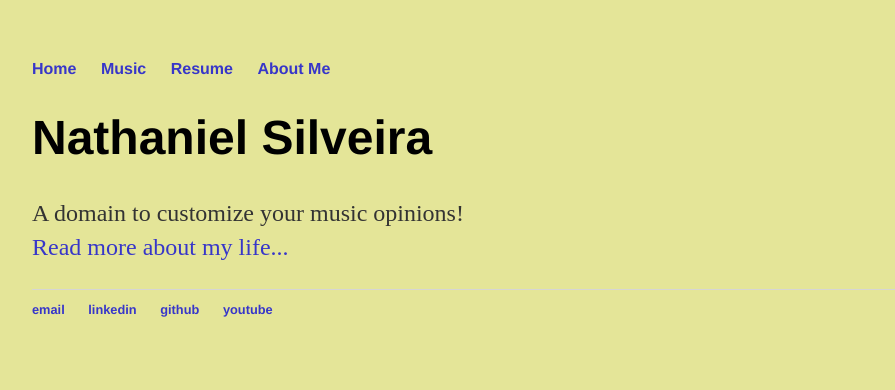
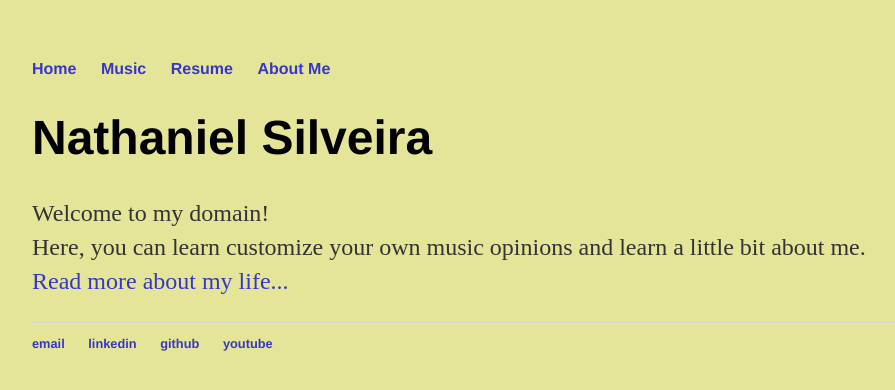
Before and after one commit to n8silveira/n8silveira.github.io, a Jekyll site: the page built from index.html, in a window 1280 px wide. Shown: the top 390 px of the page, without its empty margins (160-1055 px from the left). Built offline with Jekyll 4.4.1, drawn with Linux system fonts in a browser that asks for light colours.

Commit message:
Update index.html

```diff
--- a/index.html
+++ b/index.html
@@ -4,5 +4,5 @@ title: Nathaniel Silveira's Website
 ---
 <div class="intro">
 	<h1>Nathaniel Silveira</h1>
-	<p>A domain to customize your music opinions!<br><a href="/about">Read more about my life...</a></p>
+	<p>Welcome to my domain!<br>Here, you can learn customize your own music opinions and learn a little bit about me.<br><a href="/about">Read more about my life...</a></p>
 </div><!-- /.intro -->
```
